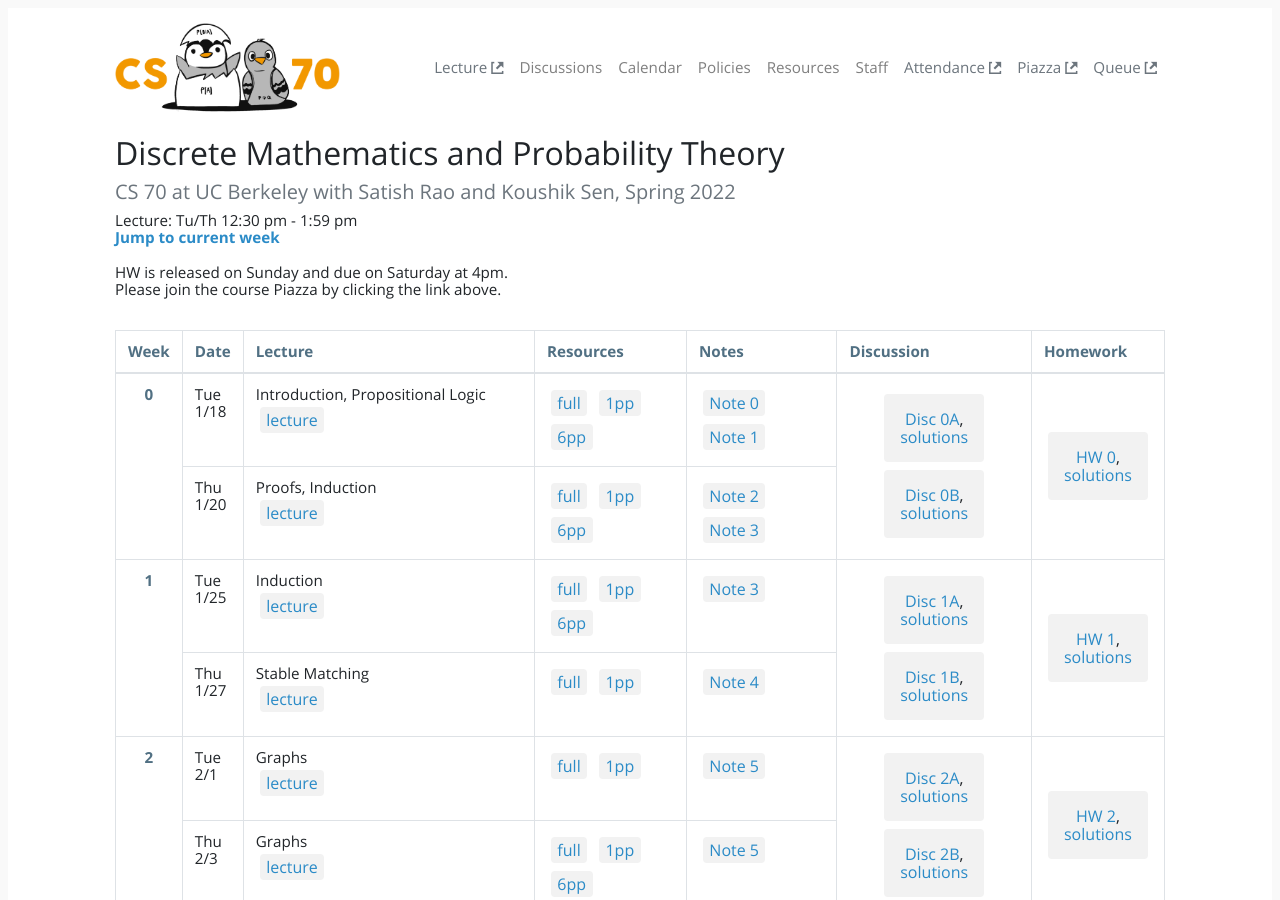
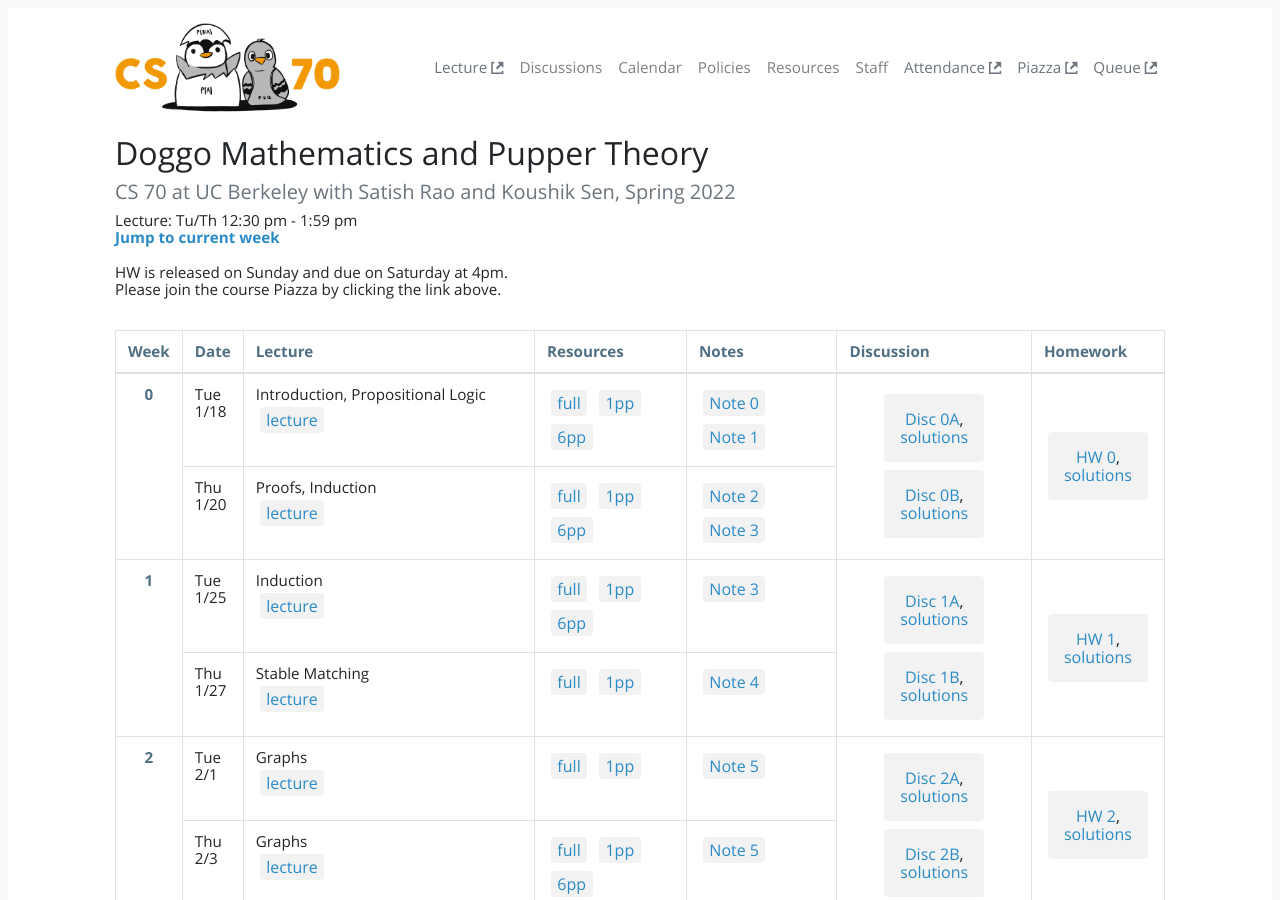
Before and after one commit to tsgoten/cs70-website, a Jekyll site: the page built from index.html, in a window 1280 px wide and 900 px high. Built offline with Jekyll 4.4.1, drawn with Linux system fonts in a browser that asks for light colours.

Commit message:
changed titles

```diff
--- a/_config.yml
+++ b/_config.yml
@@ -15,7 +15,7 @@
 # in the templates via {{ site.myvariable }}.
 title: CS 70
 description: >- # this means to ignore newlines until "baseurl:"
-  EECS 70 - Discrete Mathematics and Probability Theory
+  EECS 70 - Doggo Mathematics and Pupper Theory
 
 url: "http://eecs70.org" # the base hostname & protocol for your site, e.g. http://example.com
 
--- a/index.html
+++ b/index.html
@@ -6,7 +6,7 @@ title: Home
 {% assign LECTURES_PER_WEEK = 2 %}
 
 <h2>
-    Discrete Mathematics and Probability Theory
+    Doggo Mathematics and Pupper Theory
 </h2>
 <h4 class="text-muted">
     CS 70 at UC Berkeley with Satish Rao and Koushik Sen, Spring 2022
```
